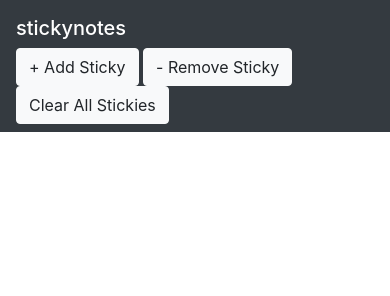
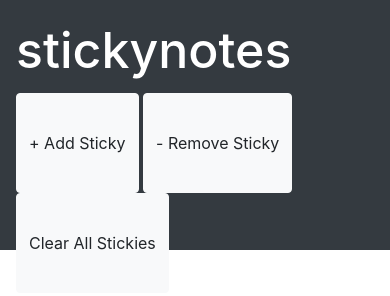
Before and after one commit to ryangrunest/sticky-notes, a plain HTML site: page index.html in a window 390 px wide. Drawn offline with nearby package versions, Linux system fonts and the light colour scheme.

Commit message:
added more media queries

```diff
--- a/Assets/style.css
+++ b/Assets/style.css
@@ -14,8 +14,22 @@
 .card-text:hover {
 	color: gray;
 }
-@media (max-width: 850px) {
+@media (max-width: 980px) {
 	.card-columns {
 		column-count: 1;
 	}
+	.navbar {
+		height: 150px;
+	}
+	.btn {
+		height: 100px;
+	}
+	.navbar-brand {
+		font-size: 50px;
+	}
 }
+@media (max-width: 720px) {
+	.navbar {
+		height: 250px;
+	}
+}
```
